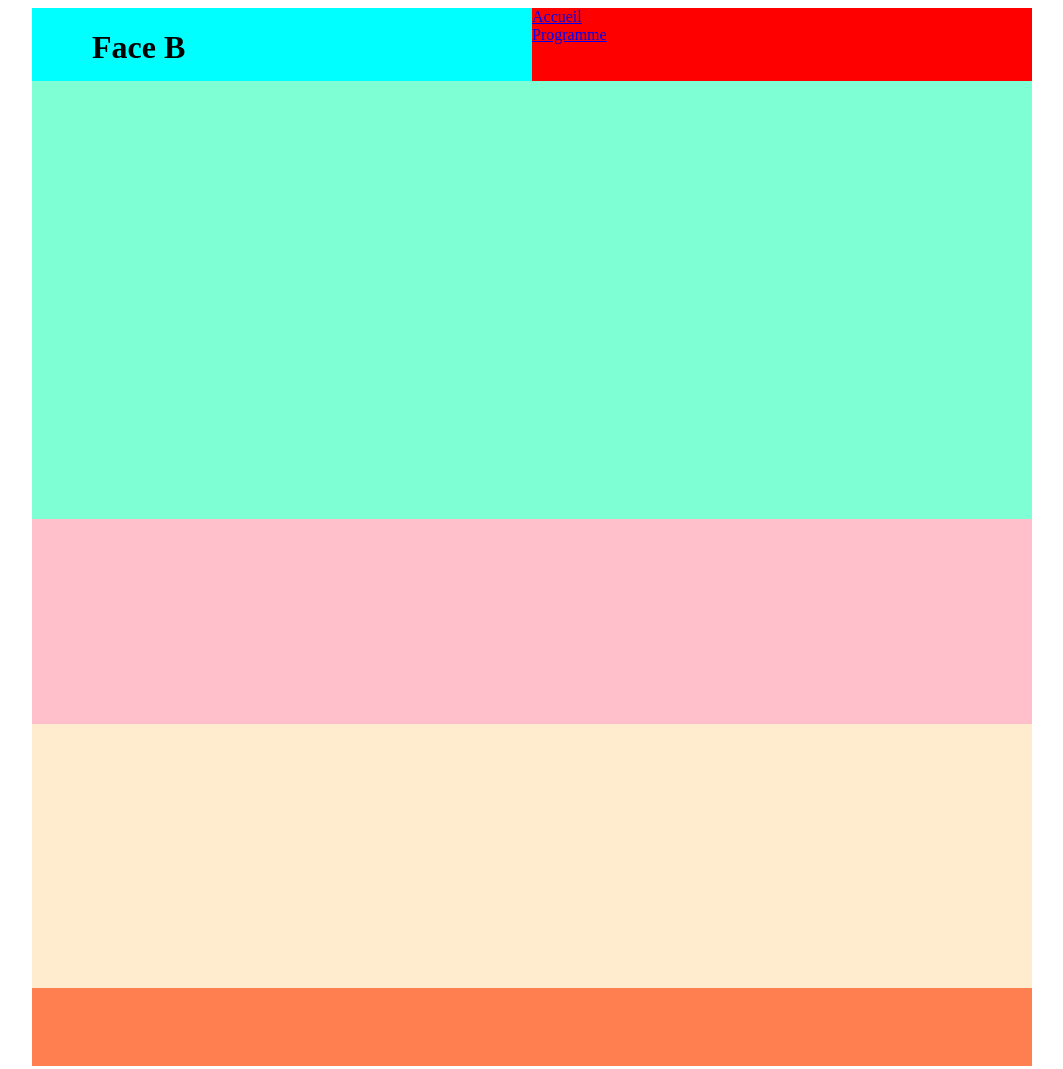
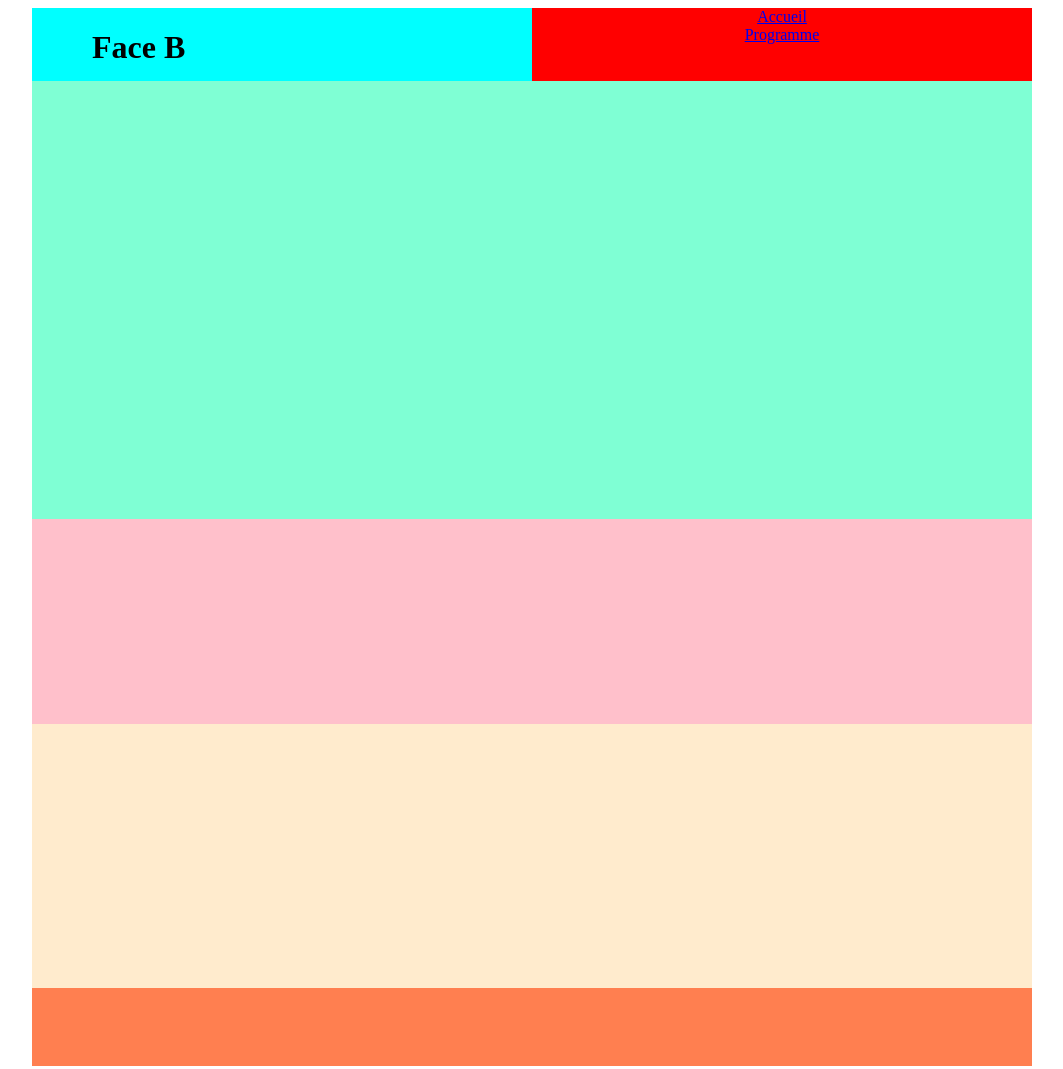
Before and after one commit to SoltaneJaGh/Site-face-B, a plain HTML site: page Index.html in a window 1280 px wide. Shown: the whole page, without its empty margins (108-1171 px from the left). Drawn offline with Linux system fonts and the light colour scheme.

Commit message:
deuxième version

```diff
--- a/style.css
+++ b/style.css
@@ -54,3 +54,17 @@ html {
   background-color: red;
   width: 500px;
 }
+
+.start-Acceuil {
+  display: flex;
+  flex-direction: row;
+  justify-content: center;
+  align-items: center;
+}
+
+.start-Programme {
+  display: flex;
+  flex-direction: row;
+  justify-content: center;
+  align-items: center;
+}
```
